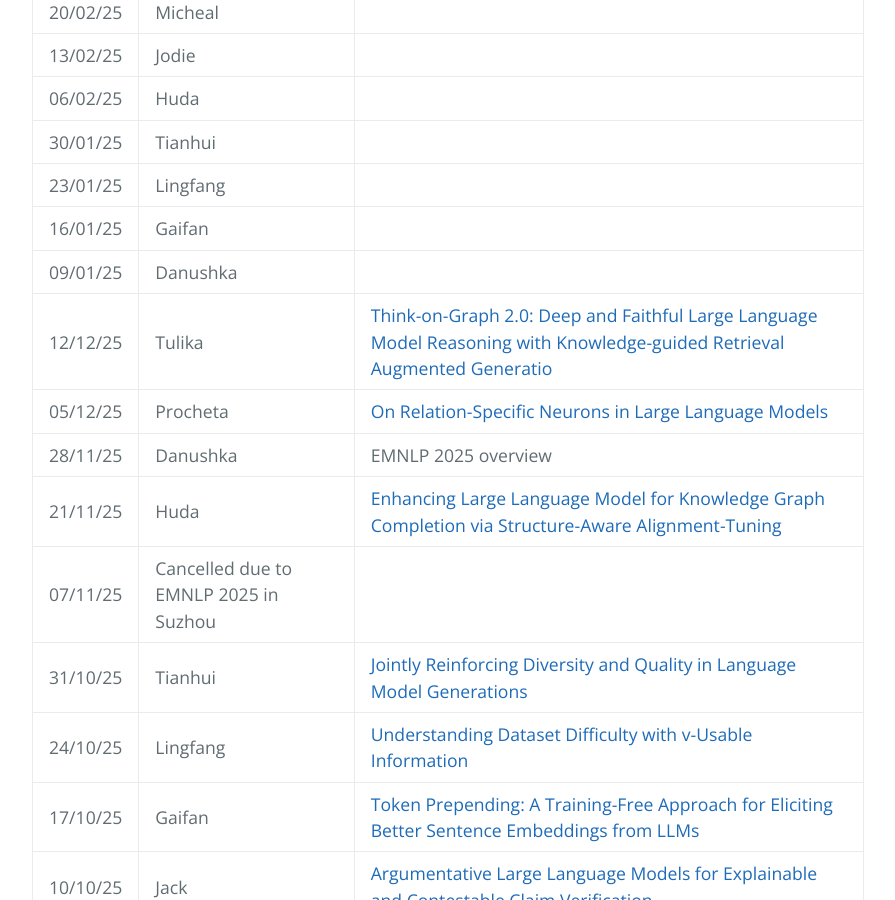
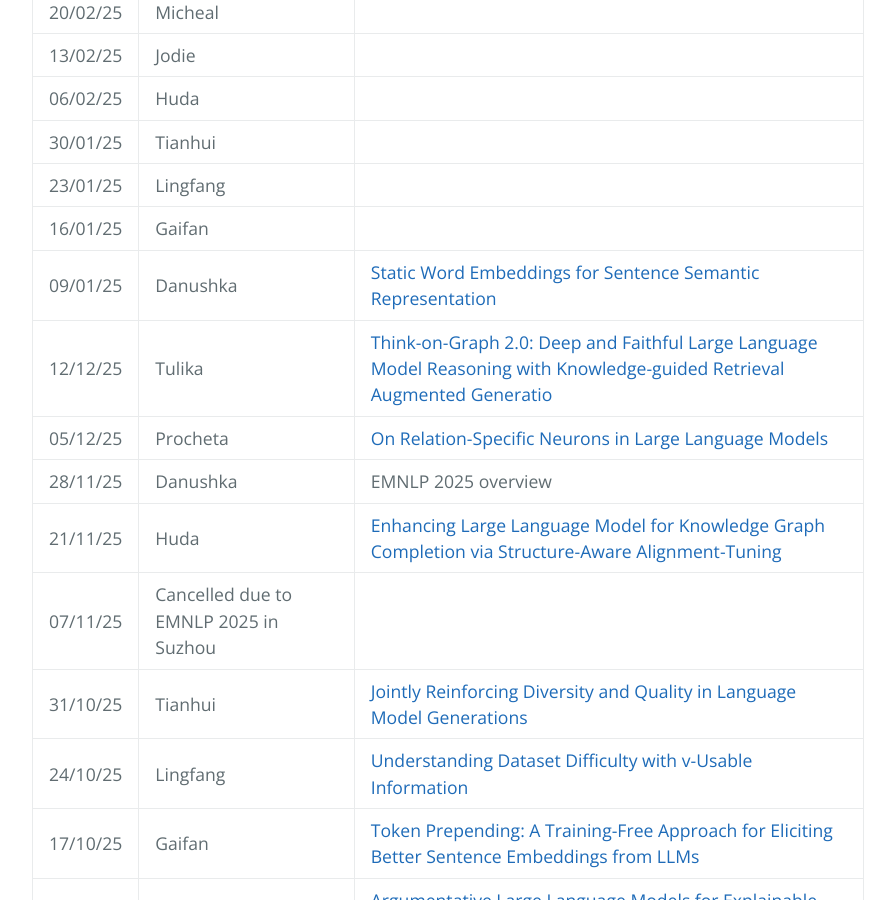
Before and after one commit to LivNLP/livnlp.github.io, a Jekyll site: the page built from reading.md, in a window 1280 px wide and 900 px high, scrolled down 628 px. Shown: the whole window, without its empty margins (192-1087 px from the left). Built offline with Jekyll 4.4.1, drawn with Linux system fonts in a browser that asks for light colours.

Commit message:
Update reading.md

```diff
--- a/reading.md
+++ b/reading.md
@@ -19,7 +19,7 @@ We meet on a weely basis to discuss recent research papers. Here is the schedule
 | 30/01/25|   Tianhui |
 | 23/01/25|   Lingfang |
 | 16/01/25|   Gaifan |
-| 09/01/25|  Danushka |
+| 09/01/25|  Danushka | [Static Word Embeddings for Sentence Semantic Representation](https://aclanthology.org/2025.emnlp-main.316/)
 | 12/12/25|  Tulika | [Think-on-Graph 2.0: Deep and Faithful Large Language Model Reasoning with Knowledge-guided Retrieval Augmented Generatio](https://arxiv.org/abs/2407.10805)
 | 05/12/25|  Procheta | [On Relation-Specific Neurons in Large Language Models](https://aclanthology.org/2025.emnlp-main.52/)
 | 28/11/25|  Danushka | EMNLP 2025 overview
```
